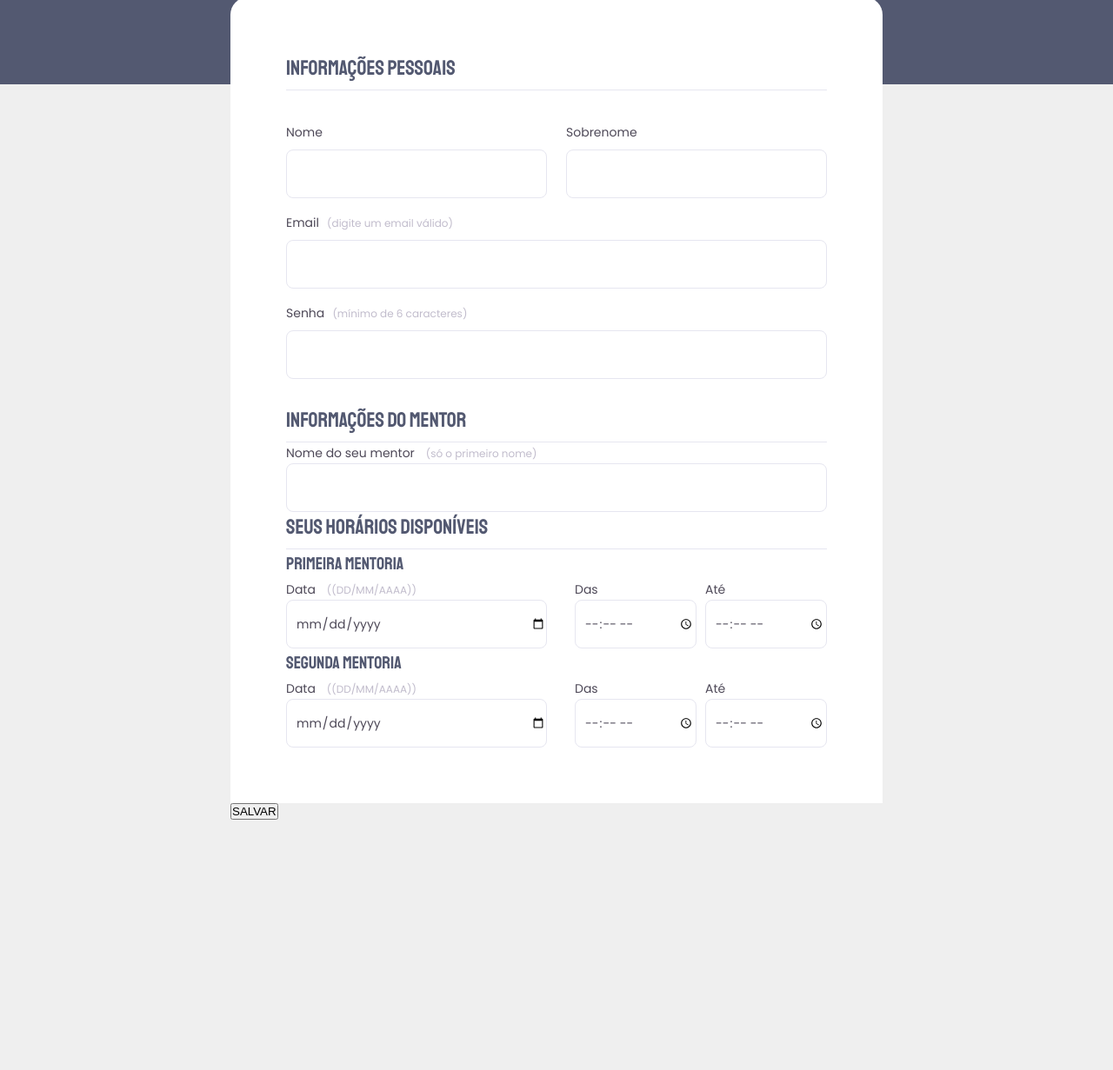
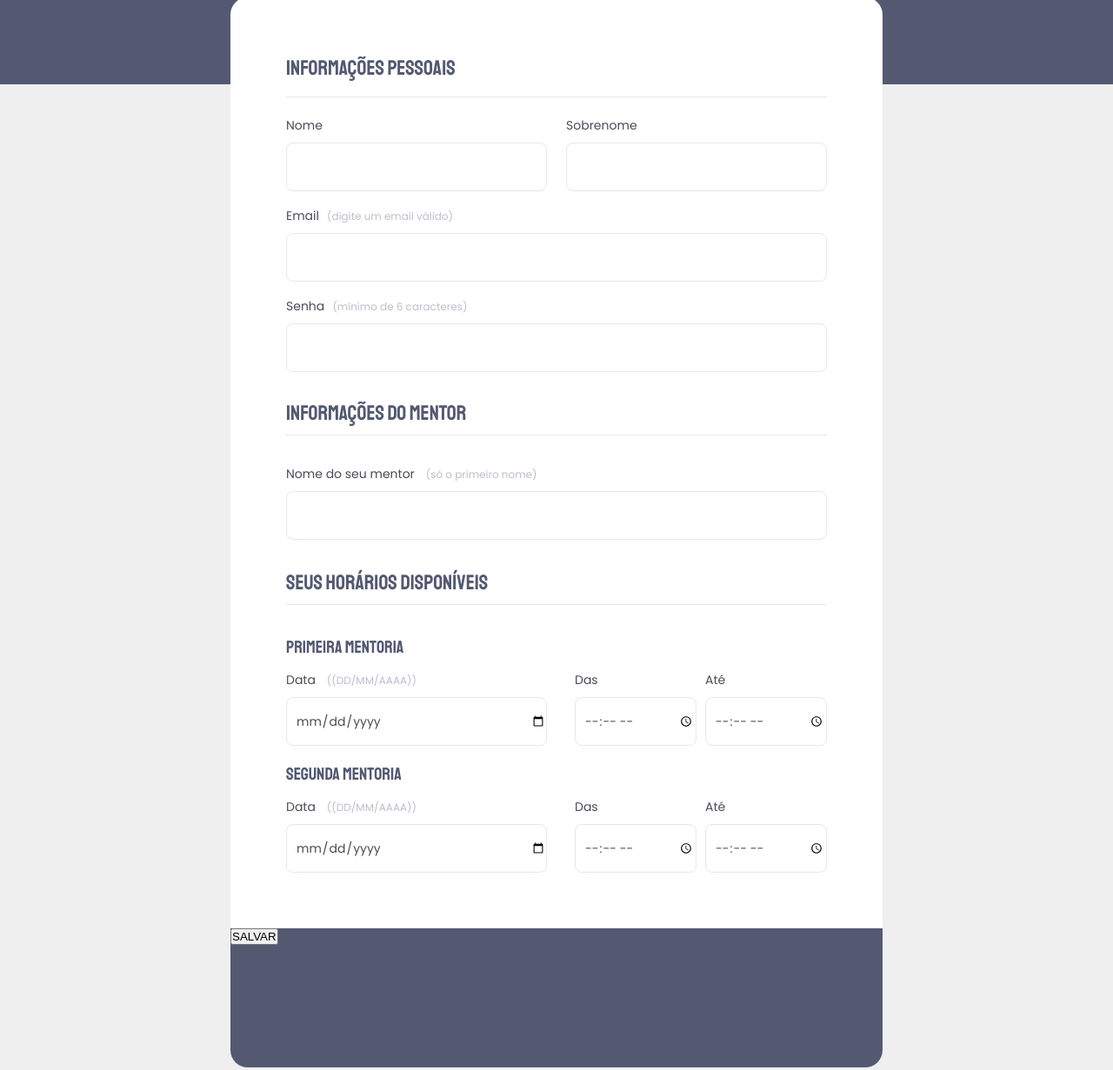
Before and after one commit to bpinheiro8/projeto-formulario-mentoria, a plain HTML site: page index.html in a window 1280 px wide. Shown: the part 339-1570 px from the top of the page at 87% size. Before the commit the page ends 1282 px from the top, so only its background shows below. Drawn offline with Linux system fonts and the light colour scheme.

Commit message:
form refatoring

```diff
--- a/index.html
+++ b/index.html
@@ -19,7 +19,7 @@
       <form>
         <fieldset class="info-name-lastname">
           <legend>INFORMAÇÕES PESSOAIS</legend>
-          <div class="line"></div>
+          <div class="line1"></div>
           <div class="col2">
             <div class="input-info">
               <label for="event-name">Nome</label>
@@ -45,16 +45,16 @@
 
         <fieldset class="info-mentor">
           <legend>INFORMAÇÕES DO MENTOR</legend>
-          <div class="line"></div>
+          <div class="line2"></div>
           <div class="input-info">
             <label for="event-namementor">Nome do seu mentor <span>(só o primeiro nome)</span></label>
             <input type="text" id="event-namementor" required minlength="3" />
           </div>
         </fieldset>
 
-        <fieldset id="info-clock">
+        <fieldset class="info-clock">
           <legend>Seus horários disponíveis</legend>
-          <div class="line"></div>
+          <div class="line3"></div>
 
           <legend class="first">Primeira mentoria</legend>
 
--- a/style.css
+++ b/style.css
@@ -49,7 +49,7 @@ header p {
 form {
   background: #ffffff;
   border-radius: 20px 20px 0 0;
-  padding: 64px;
+  padding: 64px 64px 48px;
 }
 
 fieldset {
@@ -64,18 +64,28 @@ legend {
   color: #535971;
 }
 
-.line {
+.line1 {
   border-bottom: 1px solid #e6e6f0;
   width: 100%;
-  margin-top: 8px;
+  margin-top: 16px;
 }
 
 .col2 {
+  display: flex;
+  gap: 22px;
   margin-top: 20px;
 }
 
+.col2 div {
+  width: 100%;
+}
+
 .info-name-lastname label {
-  margin: 16px 0 8px;
+  margin-bottom: 8px;
+}
+
+.info-name-lastname input {
+  margin-bottom: 16px;
 }
 
 .input-info {
@@ -117,21 +127,41 @@ legend {
   margin-left: 9.12px;
 }
 
-.col2 {
-  display: flex;
-  gap: 22px;
+.info-mentor {
+  margin-top: 14px;
 }
 
-.col2 div {
+.line2 {
+  border-bottom: 1px solid #e6e6f0;
   width: 100%;
+  margin-top: 8px;
 }
 
-.info-mentor {
-  margin-top: 30px;
+.info-mentor label {
+  margin: 32px 0 8px;
+}
+
+.info-mentor input {
+  margin-bottom: 32px;
+}
+
+.line3 {
+  border-bottom: 1px solid #e6e6f0;
+  width: 100%;
+  margin: 8px 0 32px;
 }
 
 legend.first {
   font-size: 20px;
+  margin-bottom: 8px;
+}
+
+.info-clock label {
+  margin-bottom: 8px;
+}
+
+.info-clock input {
+  margin-bottom: 16px;
 }
 
 .col3 {
@@ -151,3 +181,13 @@ legend.first {
 .col3 > div:nth-child(3) {
   width: 140px;
 }
+
+footer {
+  height: 160px;
+  background: #535971;
+  border-radius: 0 0 20px 20px;
+  margin-bottom: 10px;
+}
+
+footer input {
+}
```
